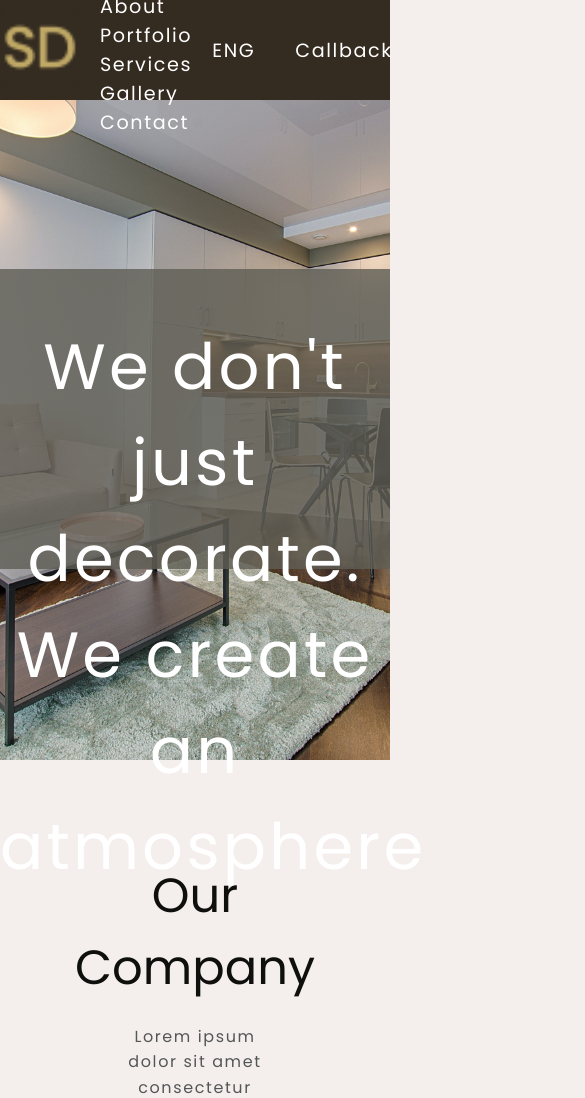
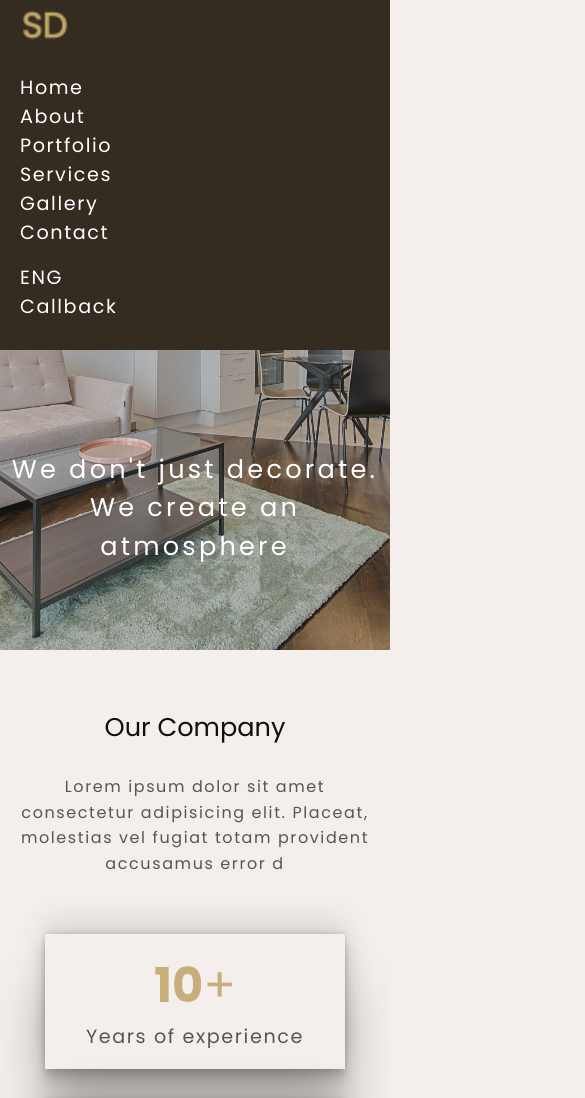
Before and after one commit to seguna15/interior-decor, a plain HTML site: page index.html in a window 390 px wide. Shown: the top 1098 px of the page, 585 px wide, since content can reach past the window. Drawn offline with Linux system fonts and the light colour scheme.

Commit message:
mobile phone commit

```diff
--- a/assets/css/style.css
+++ b/assets/css/style.css
@@ -414,3 +414,115 @@ footer li {
     text-transform: capitalize;
 }
 /** End Footer */
+
+/** Start Responsive CSS */
+@media only screen and (max-width: 480px){
+   header{
+    height: auto;
+   }
+    header > nav {
+        flex-direction: column;
+        height: 350px;
+        justify-content: flex-start;
+        align-items: flex-start;
+        gap: 1rem;
+    }
+
+    nav>.logo>img {
+        width: 50px;
+        height: auto;
+        margin-left: 20px;
+    }
+
+    nav>.link-group,
+    .btn-list {
+        margin-left: 20px;
+    }
+
+    nav>.link-group>li {
+        display: block;
+        margin-inline: 0;
+    }
+
+    .btn-list{
+        flex-direction: column;
+    }
+
+    header>.hero-text {
+        margin-top: 0;
+        background-color: rgba(96, 94, 86, .2);
+    }
+
+    header>.hero-text>h1 {
+        font-size: 1.6rem;
+        margin-top: 50px;
+    }
+
+    .section-title {
+        font-size: 1.6rem;
+    }
+
+    section,
+    .about>.stats-container {
+        margin-block: 50px;
+    }
+
+    .container, .description{
+        width: 100%;
+        padding: 2%;
+    }
+
+    .description{
+        font-size: 1rem;
+    }
+
+    .about > .stats-container{
+        display: flex;
+        flex-direction: column;
+    }
+
+    .stats-card {
+        box-shadow: rgba(0, 0, 0, 0.25) 0px 54px 55px,
+        rgba(0, 0, 0, 0.12) 0px -12px 30px,
+        rgba(0, 0, 0, 0.12) 0px 4px 6px,
+        rgba(0, 0, 0, 0.17) 0px 12px 13px,
+        rgba(0, 0, 0, 0.09) 0px -3px 5px;
+    }
+
+    .stats-card+.stats-card {
+        border-left: none;
+    }
+
+    .stats-card>h1{
+        font-size: 3rem;
+    }
+
+    .image-group{
+        flex-direction: column;
+        gap: 1rem;
+    }
+
+    .image{
+        width: 100%;
+    }
+
+    .services > .card-group{
+        display: grid;
+        grid-template-columns: repeat(2, 1fr);
+    }
+
+    .card > p {
+        text-align: center;
+    }
+
+   footer >.container > div{
+        grid-column: 1/5;
+   }
+
+}
+
+
+
+@media only screen and (max-width: 768px) {
+
+}
```
